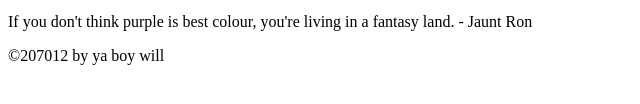
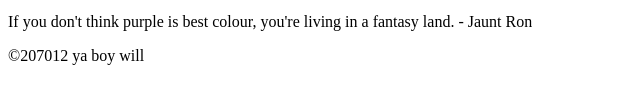
Before and after one commit to PlasmaGruntWill/CompCampsWebsite, a plain HTML site: page index.html in a window 1280 px wide. Shown: the part 184-288 px from the top of the page, 0-640 px from the left. Drawn offline with Linux system fonts and the light colour scheme.

Commit message:
uhhhhh test

```diff
--- a/index.html
+++ b/index.html
@@ -23,7 +23,7 @@
   <main>
     <p>If you don't think purple is best colour, you're living in a fantasy land. - Jaunt Ron</p>
   </main>
-  <footer>©207012 by ya boy will</footer>
+  <footer>©207012 ya boy will</footer>
 
 </body>
 
```
